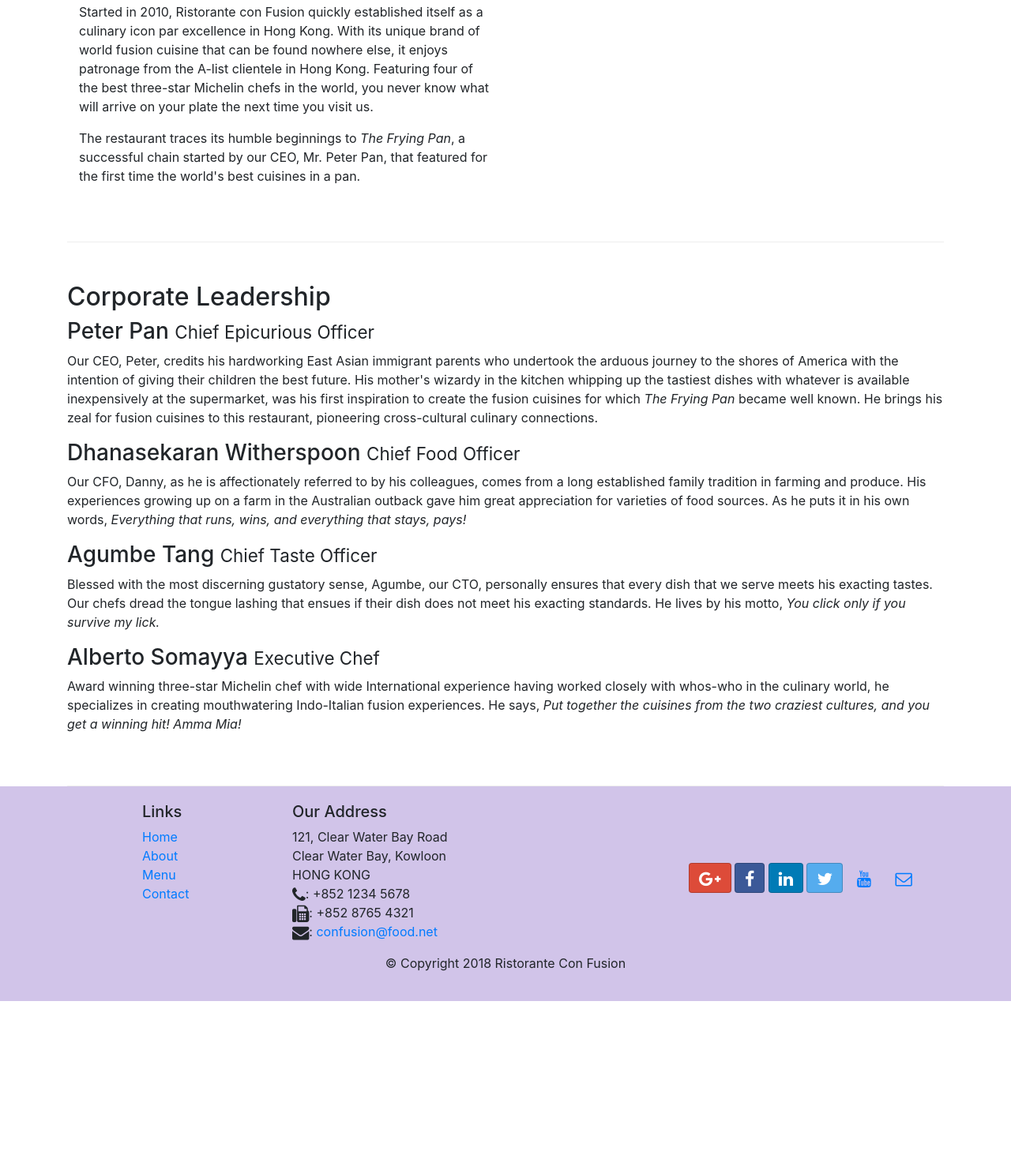
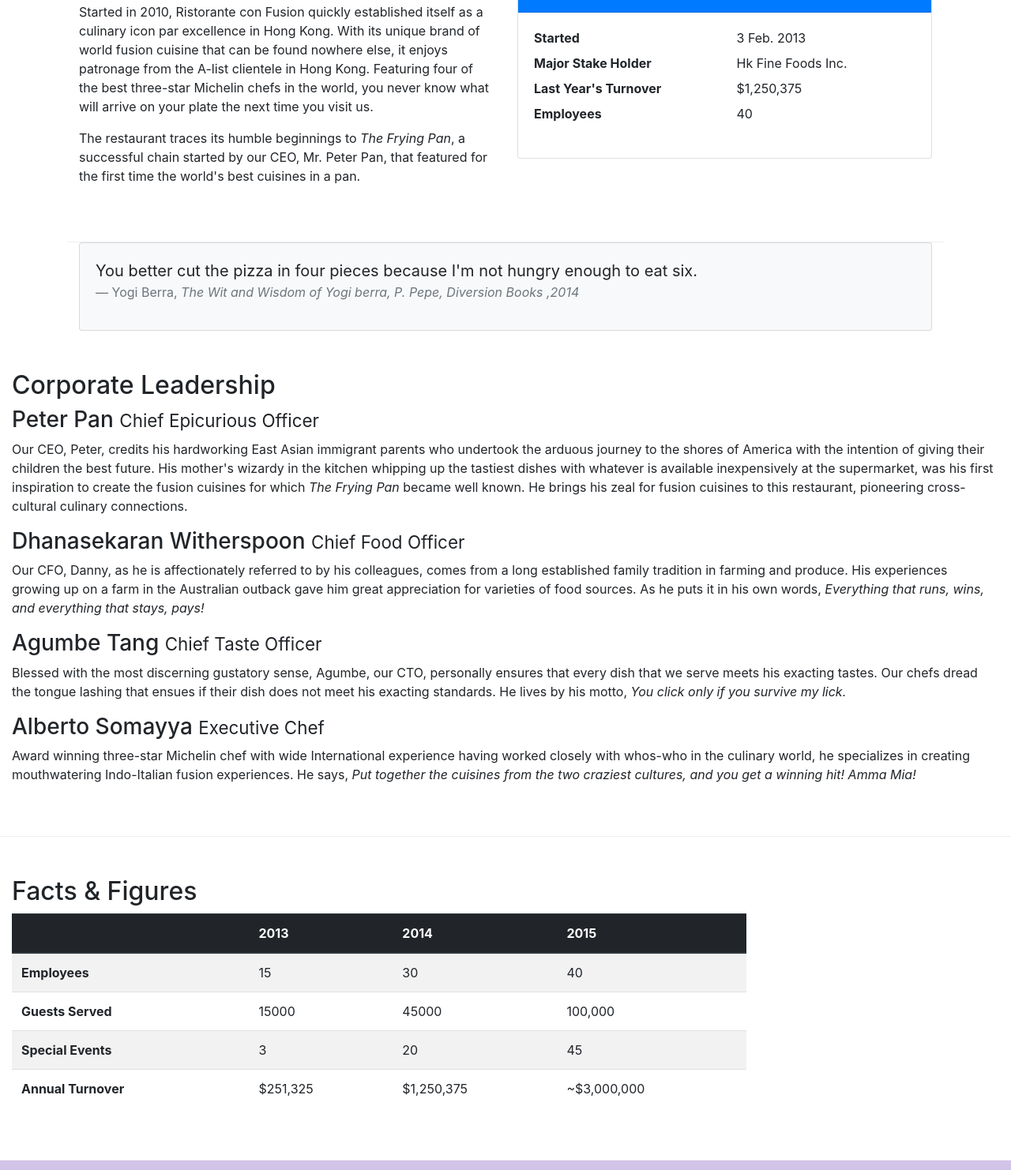
Before and after one commit to abd-kay/Boot-strap-4, a website: page aboutus.html in a window 1280 px wide. Shown: the part 558-2040 px from the top of the page at 79% size. Before the commit the page ends 1826 px from the top, so only its background shows below. Drawn offline with nearby package versions, Linux system fonts and the light colour scheme.

Commit message:
Tables and Cards

```diff
--- a/aboutus.html
+++ b/aboutus.html
@@ -26,10 +26,14 @@
             <a class="navbar-brand mr-auto" href="./index.html">Ristorante Con Fusion</a>
             <div class="collapse navbar-collapse" id="Navbar">
                 <ul class="navbar-nav mr-auto">
-                    <li class="nav-item"><a class="nav-link" href="./index.html"><span class="fa fa-home fa-lg"></span> Home</a></li>
-                    <li class="nav-item active"><a class="nav-link" href="#"><span class="fa fa-info fa-lg"></span> About</a></li>
-                    <li class="nav-item"><a class="nav-link" href="#"><span class="fa fa-list fa-lg"></span> Menu</a></li>
-                    <li class="nav-item"><a class="nav-link" href="./contactus.html"><span class="fa fa-address-card fa-lg"></span> Contact</a></li>
+                    <li class="nav-item"><a class="nav-link" href="./index.html"><span class="fa fa-home fa-lg"></span>
+                            Home</a></li>
+                    <li class="nav-item active"><a class="nav-link" href="#"><span class="fa fa-info fa-lg"></span>
+                            About</a></li>
+                    <li class="nav-item"><a class="nav-link" href="#"><span class="fa fa-list fa-lg"></span> Menu</a>
+                    </li>
+                    <li class="nav-item"><a class="nav-link" href="./contactus.html"><span
+                                class="fa fa-address-card fa-lg"></span> Contact</a></li>
                 </ul>
             </div>
 
@@ -72,13 +76,43 @@
                 <p>The restaurant traces its humble beginnings to <em>The Frying Pan</em>, a successful chain started by
                     our CEO, Mr. Peter Pan, that featured for the first time the world's best cuisines in a pan.</p>
             </div>
-            <div>
+            <div class="col-sm">
+                <div class="card">
+                    <h3 class="card-header bg-primary text-white">Facts At a Glance</h3>
+                    <div class="card-body">
+                        <dl class="row">
+                            <dt class="col-6">Started</dt>
+                            <dd class="col-6">3 Feb. 2013</dd>
+                            <dt class="col-6">Major Stake Holder</dt>
+                            <dd class="col-6">Hk Fine Foods Inc.</dd>
+                            <dt class="col-6">Last Year's Turnover</dt>
+                            <dd class="col-6">$1,250,375</dd>
+                            <dt class="col-6">Employees</dt>
+                            <dd class="col-6">40</dd>
+                        </dl>
+                    </div>
+                </div>
+            </div>
+        </div>
+        <div class="col-12">
+            <div class="card card-body bg-light">
+                <blockquote class="blockquote">
+                    <p class="mb-0">You better cut the pizza in four pieces
+                        because I'm not hungry enough to eat six.
+                    </p>
+                    <footer class="blockquote-footer">Yogi Berra,
+                        <cite title="Source Title">The Wit and Wisdom of
+                            Yogi berra, P. Pepe, Diversion Books ,2014
+                        </cite>
+                    </footer>
+                </blockquote>
+            </div>
         </div>
     </div>
 
 
     <div class="row row-content">
-            <div>
+        <div class="col-12">
             <h2>Corporate Leadership</h2>
             <h3>Peter Pan <small>Chief Epicurious Officer</small></h3>
             <p class="d-none d-sm-block">Our CEO, Peter, credits his hardworking East Asian immigrant parents who
@@ -108,7 +142,50 @@
                     winning hit! Amma Mia!</em></p>
         </div>
     </div>
-
+    <div class="row row-content">
+        <div class="col-12 col-sm-9">
+            <h2>Facts &amp; Figures</h2>
+            <div class="table-responsive">
+                <table class="table table-striped">
+                    <thead class="thead-dark">
+                        <tr>
+                            <th>&nbsp;</th>
+                            <th>2013</th>
+                            <th>2014</th>
+                            <th>2015</th>
+                        </tr>
+                    </thead>
+                    <tbody>
+                        <tr>
+                            <th>Employees</th>
+                            <td>15</td>
+                            <td>30</td>
+                            <td>40</td>
+                        </tr>
+                        <tr>
+                            <th>Guests Served</th>
+                            <td>15000</td>
+                            <td>45000</td>
+                            <td>100,000</td>
+                        </tr>
+                        <tr>
+                            <th>Special Events</th>
+                            <td>3</td>
+                            <td>20</td>
+                            <td>45</td>
+                        </tr>
+                        <tr>
+                            <th>Annual Turnover</th>
+                            <td>$251,325</td>
+                            <td>$1,250,375</td>
+                            <td>~$3,000,000</td>
+                        </tr>
+                    </tbody>
+                </table>
+            </div>
+        </div>
+        <div class="col-12 col-sm-3"></div>
+    </div>
     </div>
 
     <footer class="footer">
@@ -136,11 +213,16 @@
                 </div>
                 <div class="col-12 col-sm-4 align-self-center">
                     <div class="text-center">
-                        <a class="btn btn-spcial-icon btn-google" href="http://google.com/+"><i class="fa fa-google-plus fa-lg"></i></a>
-                        <a class="btn btn-spcial-icon btn-facebook" href="http://www.facebook.com/profile.php?id="><i class="fa fa-facebook fa-lg"></i></a>
-                        <a class="btn btn-spcial-icon btn-linkedin" href="http://www.linkedin.com/in/"><i class="fa fa-linkedin fa-lg"></i></a>
-                        <a class="btn btn-spcial-icon btn-twitter" href="http://twitter.com/"><i class="fa fa-twitter fa-lg"></i></a>
-                        <a class="btn btn-spcial-icon btn-youtube" href="http://youtube.com/"><i class="fa fa-youtube fa-lg"></i></a>
+                        <a class="btn btn-spcial-icon btn-google" href="http://google.com/+"><i
+                                class="fa fa-google-plus fa-lg"></i></a>
+                        <a class="btn btn-spcial-icon btn-facebook" href="http://www.facebook.com/profile.php?id="><i
+                                class="fa fa-facebook fa-lg"></i></a>
+                        <a class="btn btn-spcial-icon btn-linkedin" href="http://www.linkedin.com/in/"><i
+                                class="fa fa-linkedin fa-lg"></i></a>
+                        <a class="btn btn-spcial-icon btn-twitter" href="http://twitter.com/"><i
+                                class="fa fa-twitter fa-lg"></i></a>
+                        <a class="btn btn-spcial-icon btn-youtube" href="http://youtube.com/"><i
+                                class="fa fa-youtube fa-lg"></i></a>
                         <a class="btn btn-spcial-icon" href="mailto:"><i class="fa fa-envelope-o fa-lg"></i></a>
                     </div>
                 </div>
```
Lines whose indentation alone changed are shown as unchanged.
